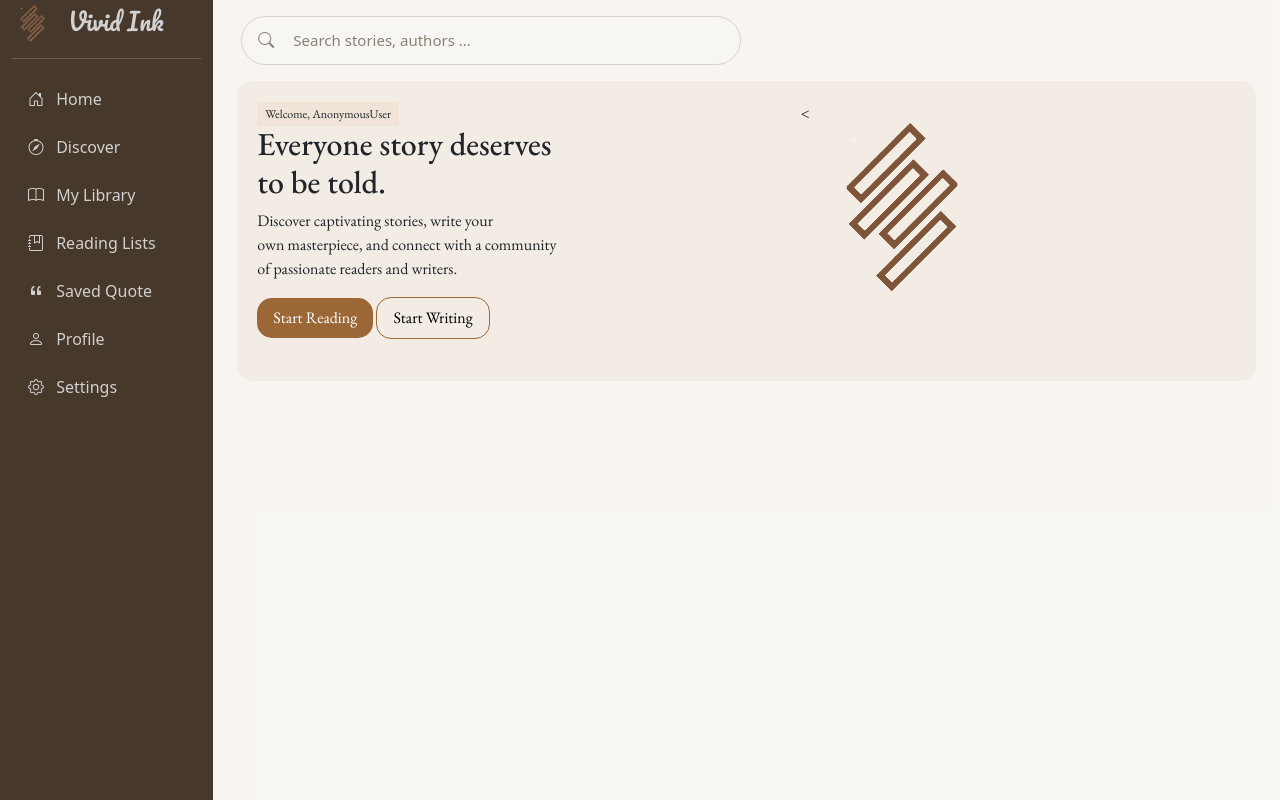
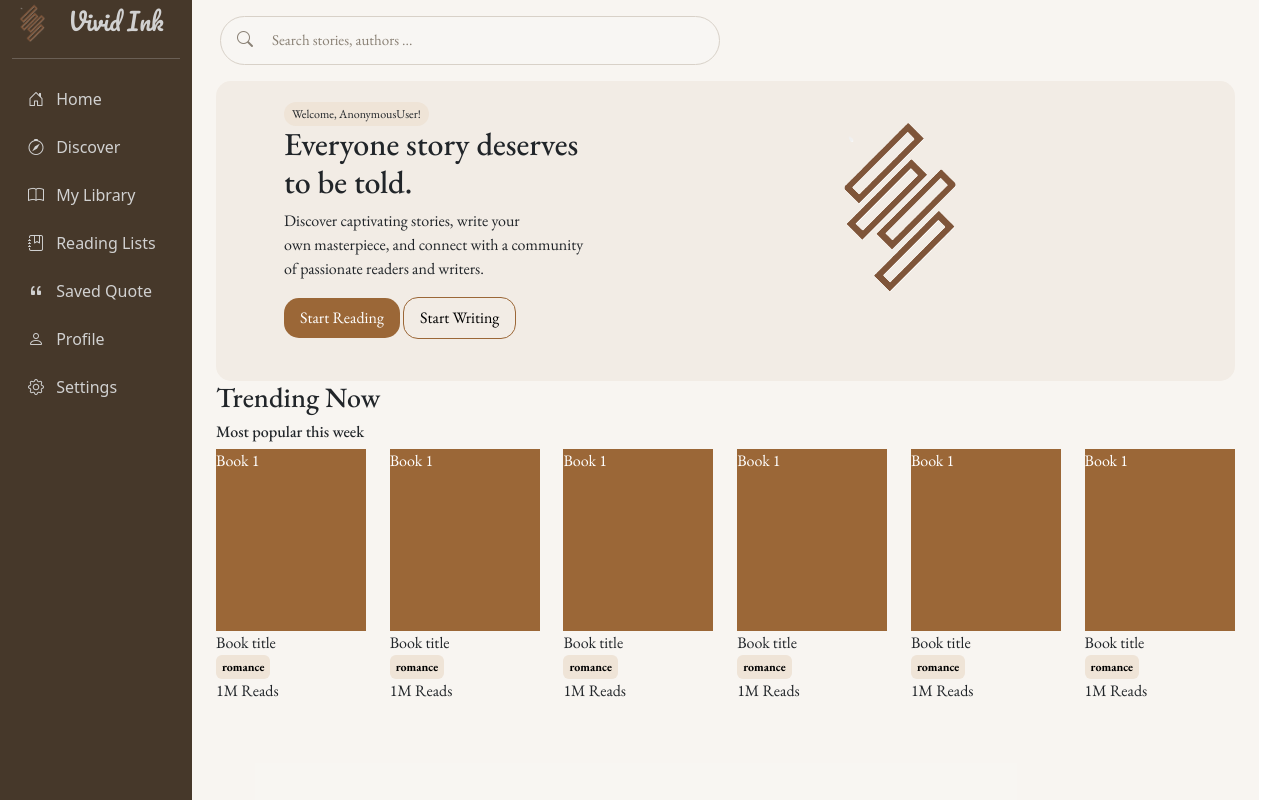
Before and after one commit to joyinalgorithms/capstone, a Django app: page /reader/ in a window 1280 px wide. Run offline with Django 5.2, Linux system fonts and the light colour scheme.

Commit message:
Create initial page layout for homepage, including the hero section and trending categories of books. And position fixed the sidebar.

```diff
--- a/capstone/reader/static/css/index.css
+++ b/capstone/reader/static/css/index.css
@@ -4,12 +4,20 @@
     height: 300px;
     border-radius: 15px;
     padding: 20px;
-    font-family: "EB Garamond", serif;
 }
 .welcome-badge {
     background: #efe4d7;
     padding: 4px 8px;
     font-size: 12px;
+    border-radius: 40px;
+}
+.badge {
+    display: inline-flex;
+    align-items: center;
+    background: #efe4d7;
+    padding: 6px;
+    color: black;
+    width: max-content;
 }
 .btn-reading {
     background: #9b6737;
@@ -22,3 +30,13 @@
     background: transparent;
     border-radius: 15px;
 }
+.book-item-container {
+    width: 150px;
+    height: 270px;
+}
+.book-item {
+    width: 100%;
+    height: 200px;
+    background-color:#9b6737;
+    color: white;
+}
--- a/capstone/reader/static/css/layout.css
+++ b/capstone/reader/static/css/layout.css
@@ -1,9 +1,15 @@
 .body {
     background-color: #f8f5f1ee;
+    font-family: "EB Garamond", serif;
+    margin-left: 15%;
   }
   .sidebar {
     background-color: #46382a;
     color: rgb(209, 209, 209);
+    position: fixed;
+    top: 0;
+    left: 0;
+    width: 15%;
   }
   .sidebar img {
     width: 40px;
--- a/capstone/reader/templates/reader/index.html
+++ b/capstone/reader/templates/reader/index.html
@@ -9,9 +9,9 @@
 <section class="container-fluid hero-section">
     <div class="hero-card d-flex flex-row">
         <!--LEFT SIDE-->
-        <div class="flex-fill">
+        <div class="flex-fill ps-5">
             <span class="welcome-badge">
-                Welcome, {{ user }}
+                Welcome, {{ user }}!
             </span>
             <h2>
                 Everyone story deserves
@@ -30,10 +30,65 @@
                 Start Writing
             </button>
         </div>
-        <
+
         <!--RIGHT SIDE-->
-        <div class="flex-fill">
-            <img src="{% static 'reader/vividink.png' %}" alt="">
+        <div class="flex-fill ">
+                <img src="{% static 'reader/vividink.png' %}" alt="">
+        </div>
+    </div>
+</section>
+
+<section class="container-fluid">
+    <h3>Trending Now</h3>
+    <h6>Most popular this week</h6>
+    <div class="d-flex flex-row justify-content-between">
+        <div class="book-item-container d-flex flex-column">
+            <div class="book-item">
+                Book 1
+            </div>
+            <div>Book title</div>
+            <span class="badge">romance</span>
+            <p>1M Reads</p>
+        </div>
+                <div class="book-item-container d-flex flex-column">
+            <div class="book-item">
+                Book 1
+            </div>
+            <div>Book title</div>
+            <span class="badge">romance</span>
+            <p>1M Reads</p>
+        </div>
+                <div class="book-item-container d-flex flex-column">
+            <div class="book-item">
+                Book 1
+            </div>
+            <div>Book title</div>
+            <span class="badge">romance</span>
+            <p>1M Reads</p>
+        </div>
+                <div class="book-item-container d-flex flex-column">
+            <div class="book-item">
+                Book 1
+            </div>
+            <div>Book title</div>
+            <span class="badge">romance</span>
+            <p>1M Reads</p>
+        </div>
+                <div class="book-item-container d-flex flex-column">
+            <div class="book-item">
+                Book 1
+            </div>
+            <div>Book title</div>
+            <span class="badge">romance</span>
+            <p>1M Reads</p>
+        </div>
+                <div class="book-item-container d-flex flex-column">
+            <div class="book-item">
+                Book 1
+            </div>
+            <div>Book title</div>
+            <span class="badge">romance</span>
+            <p>1M Reads</p>
         </div>
     </div>
 </section>
```
Lines whose indentation alone changed are shown as unchanged.
